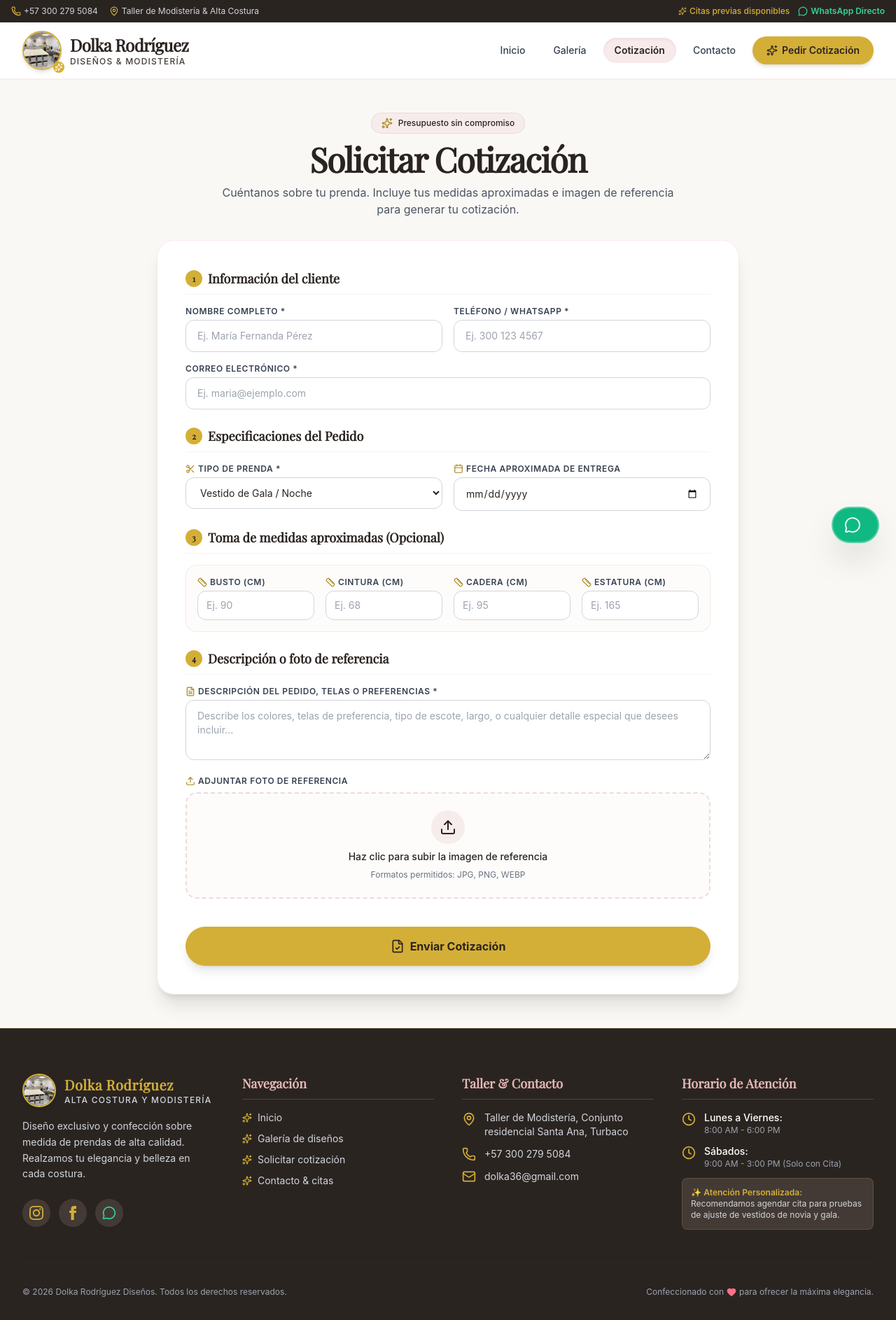
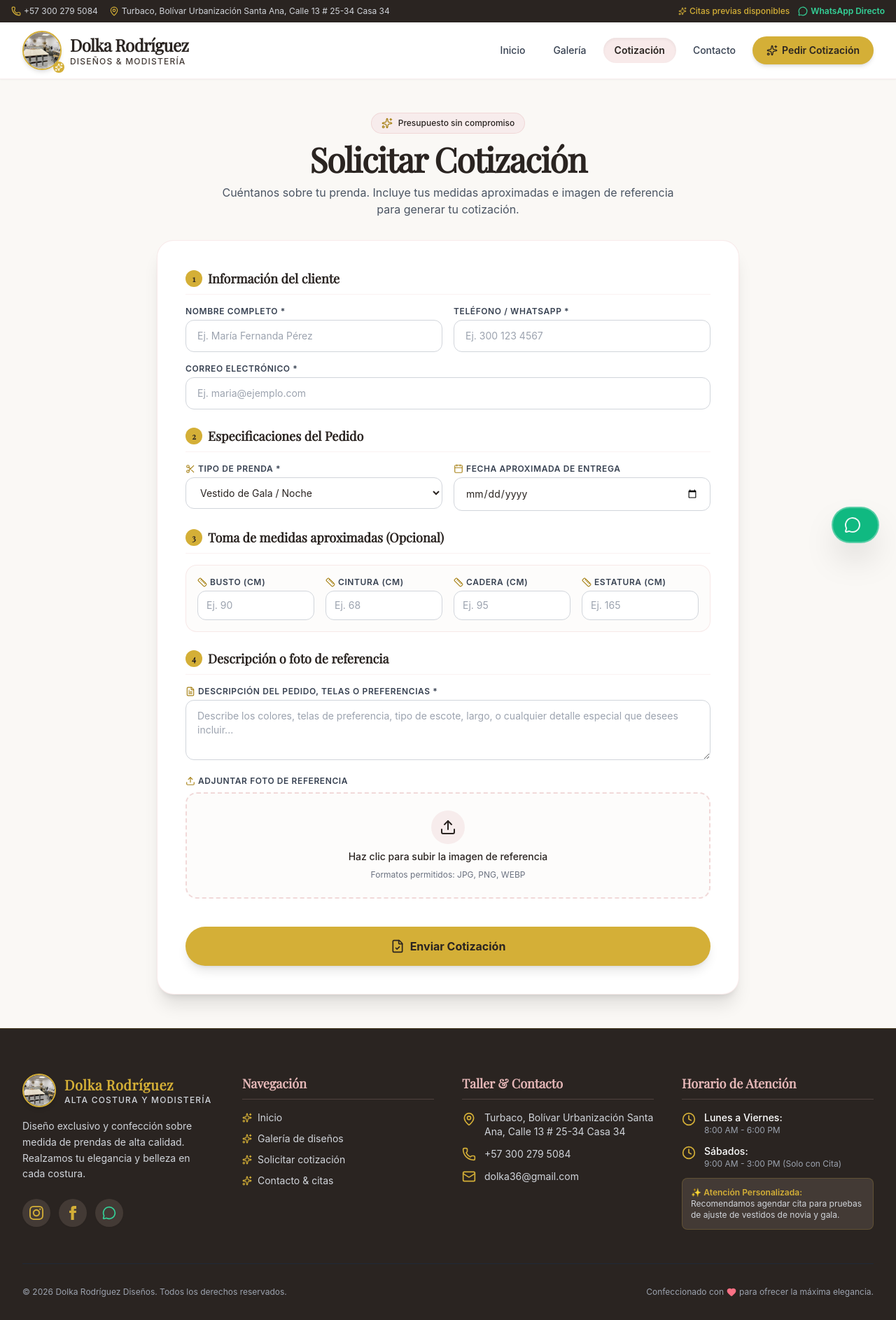
Before and after one commit to B1cyruz/dolka-rodriguez, a React (Vite) app: page /cotizacion in a window 1280 px wide. Shown: the whole page at 70% size. Built offline with nearby package versions, Linux system fonts and the light colour scheme.

Commit message:
Actualizacion direccion

```diff
--- a/src/components/Footer.jsx
+++ b/src/components/Footer.jsx
@@ -104,7 +104,7 @@ export default function Footer() {
             <ul className="space-y-3 text-sm text-gray-300">
               <li className="flex items-start gap-3">
                 <MapPin className="w-5 h-5 text-brand-gold flex-shrink-0 mt-0.5" />
-                <span>Taller de Modistería, Conjunto residencial Santa Ana, Turbaco</span>
+                <span>Turbaco, Bolívar Urbanización Santa Ana, Calle 13 # 25-34 Casa 34</span>
               </li>
               <li className="flex items-center gap-3">
                 <Phone className="w-5 h-5 text-brand-gold flex-shrink-0" />
--- a/src/components/Navbar.jsx
+++ b/src/components/Navbar.jsx
@@ -24,7 +24,7 @@ export default function Navbar() {
             </span>
             <span className="hidden md:flex items-center gap-1">
               <MapPin className="w-3.5 h-3.5 text-brand-gold" />
-              Taller de Modistería & Alta Costura
+              Turbaco, Bolívar Urbanización Santa Ana, Calle 13 # 25-34 Casa 34
             </span>
           </div>
           <div className="flex items-center space-x-3">
--- a/src/pages/Contact.jsx
+++ b/src/pages/Contact.jsx
@@ -253,7 +253,7 @@ export default function Contact() {
               </div>
               <div>
                 <h3 className="font-serif text-xl font-bold text-brand-gold">Ubicación del taller</h3>
-                <p className="text-xs text-gray-300">Turbaco, conjunto residencial Santa Ana</p>
+                <p className="text-xs text-gray-300">Turbaco, Bolívar Urbanización Santa Ana, Calle 13 # 25-34 Casa 34</p>
               </div>
             </div>
 
@@ -266,7 +266,7 @@ export default function Contact() {
                 <MapPin className="w-4 h-4 text-brand-gold" />
                 Dirección taller principal
               </p>
-              <p className="text-gray-400">Calle Principal de la Modistería, Edificio taller, Local 101, Ciudad.</p>
+              <p className="text-gray-400">Turbaco, Bolívar Urbanización Santa Ana, Calle 13 # 25-34 Casa 34</p>
             </div>
 
             {/* Visual Studio Card / Mock map */}
--- a/src/utils/generateQuotePDF.js
+++ b/src/utils/generateQuotePDF.js
@@ -173,7 +173,7 @@ export function generateQuotePDF(data) {
   doc.setFont("helvetica", "bold");
   doc.setFontSize(10.5);
   doc.setTextColor(42, 36, 33);
-  doc.text("4. DESCRIPCIÓN & OBSERVACIONES DE CONFECCIÓN", 20, y + 7);
+  doc.text("4. DESCRIPCIÓN - OBSERVACIONES DE CONFECCIÓN", 20, y + 7);
 
   doc.setFont("helvetica", "normal");
   doc.setFontSize(8.5);
```
Also changed, not shown: 1 other file (tests, documents, lock files or other folders).
